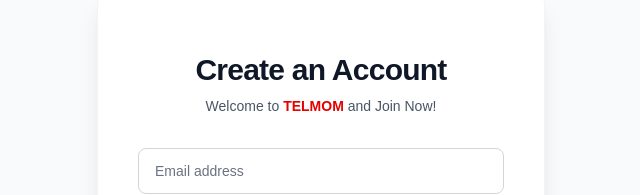
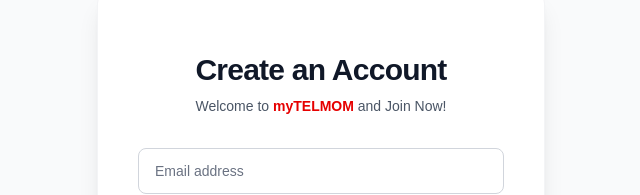
Before and after one commit to hannndii/TEL_SOFTWARE_MOM, a Next.js app: page /signup in a window 1280 px wide. Shown: the part 197-392 px from the top of the page, without its empty margins (319-959 px from the left). Built offline with nearby package versions, Linux system fonts and the light colour scheme.

Commit message:
Style: Rename brand to myTELMOM across project

```diff
--- a/app/(dashboard)/checkout/success/page.tsx
+++ b/app/(dashboard)/checkout/success/page.tsx
@@ -48,7 +48,7 @@
 
   // DEMO MODE BYPASS: Midtrans Sandbox seringkali telat menyimpan transaksi atau mengembalikan 404
   // setelah simulator selesai. Untuk keperluan demo portofolio, kita anggap sukses jika order_id valid.
-  if (midtransStatus?.status_code === '404' && typeof order_id === 'string' && order_id.startsWith('TELMOM-PREM-')) {
+  if (midtransStatus?.status_code === '404' && typeof order_id === 'string' && order_id.startsWith('myTELMOM-PREM-')) {
     status = 'settlement (demo simulated)';
     isSuccess = true;
   }
@@ -104,7 +104,7 @@
             <h2 className="text-2xl font-bold text-gray-900 mb-2">Payment Successful!</h2>
             <p className="text-gray-500 mb-8">
               Thank you! Your payment for Order <b>{order_id}</b> has been verified.
-              Your account is now upgraded to TELMOM Premium.
+              Your account is now upgraded to myTELMOM Premium.
             </p>
           </>
         )}
--- a/app/api/payment/midtrans/route.ts
+++ b/app/api/payment/midtrans/route.ts
@@ -12,7 +12,7 @@
     }
 
     const { email } = await request.json()
-    const order_id = `TELMOM-PREM-${crypto.randomUUID()}`
+    const order_id = `myTELMOM-PREM-${crypto.randomUUID()}`
 
     const serverKey = process.env.MIDTRANS_SERVER_KEY
     if (!serverKey) {
@@ -31,15 +31,15 @@
       },
       item_details: [
         {
-          id: 'TELMOM-PREMIUM',
+          id: 'myTELMOM-PREMIUM',
           price: 49000,
           quantity: 1,
-          name: 'TELMOM Premium (Monthly)'
+          name: 'myTELMOM Premium (Monthly)'
         }
       ],
       customer_details: {
         email: email || user.email,
-        first_name: 'TELMOM',
+        first_name: 'myTELMOM',
         last_name: 'Customer'
       },
       callbacks: {
--- a/app/layout.tsx
+++ b/app/layout.tsx
@@ -13,7 +13,7 @@
 });
 
 export const metadata: Metadata = {
-  title: "Telkom MoM",
+  title: "myTELMOM | AI Meeting Minutes",
   description: "AI-Powered Meeting Minutes Generator",
 };
 
--- a/app/signup/page.tsx
+++ b/app/signup/page.tsx
@@ -17,7 +17,7 @@
             Create an Account
           </h2>
           <p className="mt-2 text-sm text-gray-600">
-            Welcome to <span className="text-telkom-red font-bold">TELMOM</span> and Join Now!
+            Welcome to <span className="text-telkom-red font-bold">myTELMOM</span> and Join Now!
           </p>
         </div>
 
--- a/components/Sidebar.tsx
+++ b/components/Sidebar.tsx
@@ -57,7 +57,7 @@
     <aside className="w-64 bg-slate-900 text-white h-full flex flex-col shadow-xl border-r border-slate-800 shrink-0 overflow-y-auto relative">
       <div className="p-6 border-b border-slate-800 shrink-0">
         <h1 className="text-2xl font-bold tracking-tight">
-          TEL<span className="text-telkom-red">MOM</span>
+          my<span className="text-telkom-red">TELMOM</span>
         </h1>
         <p className="text-xs text-slate-400 mt-1">AI-Powered Meeting Minutes</p>
       </div>
```
